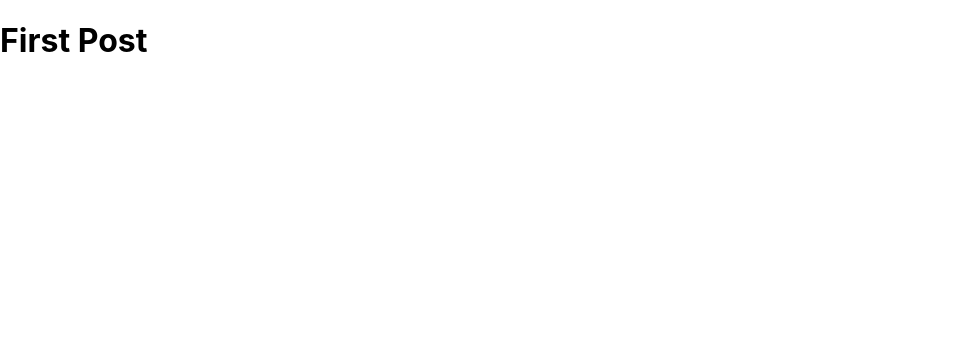
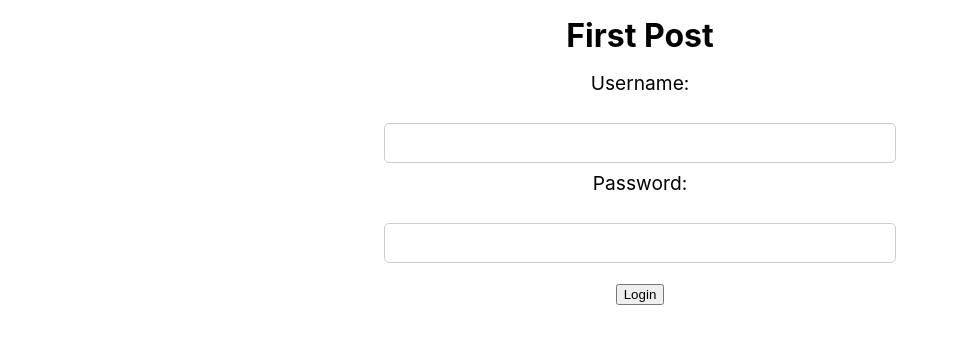
Before and after one commit to FBLACoding/FBLA, a Next.js app: page /student in a window 1280 px wide. Shown: the top 344 px of the page, without its empty margins (0-957 px from the left). Built offline with nearby package versions, Linux system fonts and the light colour scheme.

Commit message:
12/30 progress

```diff
--- a/FBLA ISAIAH PROJECT/css/login.css
+++ /dev/null
@@ -1,61 +0,0 @@
-* {
-    margin:0px;
-    padding:0px;
-    font-family:Arial, Helvetica, sans-serif;
-}
-
-body {
-    display:flex;
-    flex-direction: column;
-    align-items: center;
-}
-
-h1 {
-    margin:30px;
-    padding:0px;
-    font-size: 400%;
-}
-
-.container {
-    display:flex;
-    flex-direction:column;
-    align-items: center;
-    margin-top:30px;
-    font-size:150%;
-}
-body {
-    background-color: #7091D2;
-}
-
-input {
-    margin-bottom:25%;
-    font-size:75%;
-    padding-top:10%;
-    padding-bottom:10%;
-    border-radius:25px;
-    padding-left:10px;
-}
-
-button {
-    font-size:150%;
-    padding:15%;
-    border-radius:20px;
-    background-color: white;
-    border-color:white;
-    padding-left:50%;
-    padding-right:50%;
-    font-weight: 150;
-}
-
-.title a:hover,
-.title a:focus,
-.title a:active {
-  text-decoration: underline;
-  cursor:pointer;
-}
-
-#ti {
-    background-color: #B3B3B3;
-    width:100%;
-    text-align: center;
-}
--- a/FBLA ISAIAH PROJECT/js/login.js
+++ /dev/null
@@ -1 +0,0 @@
-const button = document.getElementById("button");
--- a/package.json
+++ b/package.json
@@ -16,11 +16,12 @@
     "@types/react": "18.0.25",
     "@types/react-dom": "18.0.9",
     "eslint": "8.28.0",
-    "eslint-config-next": "13.0.5",
+    "eslint-config-next": "^12.0.4",
     "framer-motion": "^6.5.1",
     "next": "13.0.5",
     "react": "18.2.0",
     "react-dom": "18.2.0",
+    "react-router-dom": "^6.6.1",
     "typescript": "4.9.3"
   }
 }
--- a/pages/student.js
+++ b/pages/student.js
@@ -1,3 +1,60 @@
+import { useHistory, useLocation } from 'react-router-dom';
+import { useState } from 'react';
+import { BrowserRouter as Router } from 'react-router-dom';
+import { Redirect } from 'react-router-dom';
+
+
 export default function FirstPost() {
-    return <h1>First Post</h1>;
+
+
+  const [isSuccess, setSuccess] = useState(false);
+
+  function login(event) {
+    event.preventDefault();
+    // Get the username and password from the form
+    const adminUser = "k1219851";
+    const adminPass = "12345";
+    const username = document.getElementById('username').value;
+    const password = document.getElementById('password').value;
+
+
+
+    // TODO: Send a request to the server to verify the username and password
+    if (username === adminUser && password === adminPass) {
+      setSuccess(true);
+    } else {
+      setSuccess(false);
+    }
   }
+
+  return (
+
+
+    <div class="center" style={{ width: '50%', margin: '0 auto', textAlign: 'center' }}>
+     { isSuccess && success() }
+      <h1 style={{ fontSize: '2rem', margin: '1rem 0' }}>First Post</h1>
+      <form style={{ margin: '1rem 0' }}>
+        <label htmlFor="username" style={{ display: 'block', margin: '0.5rem 0', fontSize: '1.2rem' }}>Username:</label>
+        <br />
+        <input type="text" id="username" style={{ width: '80%', padding: '0.5rem', fontSize: '1.2rem', border: '1px solid #ccc', borderRadius: '5px' }}/>
+        <br />
+        <label htmlFor="password" style={{ display: 'block', margin: '0.5rem 0', fontSize: '1.2rem' }}> Password:</label>
+        <br />
+        <input type="password" id="password" style={{ width: '80%', padding: '0.5rem', fontSize: '1.2rem', border: '1px solid #ccc', borderRadius: '5px' }}/>
+        <br />
+        <br />
+        <button type="submit" onClick={login}>
+          Login
+        </button>
+      </form>
+    </div>
+
+  );
+
+}
+
+
+function success() {
+  //window.location.href = 'C:\Users\k1219\projects\FBLA\pages\studentInterface.js';
+  return <a href="/studentInterface" className={pages.useHistory}> </a>;
+}
--- /dev/null
+++ b/pages/studentInterface.js
@@ -0,0 +1,3 @@
+function interface() {
+    return <h1>HI</h1>
+}
--- /dev/null
+++ b/styles/studentDesign.css
@@ -0,0 +1,37 @@
+div {
+    width: 50%;
+    margin: 0 auto;
+    text-align: center;
+  }
+
+  form {
+    margin: 1rem 0;
+  }
+
+  label {
+    display: block;
+    margin: 0.5rem 0;
+    font-size: 1.2rem;
+  }
+
+  input[type="text"],
+  input[type="password"] {
+    width: 80%;
+    padding: 0.5rem;
+    font-size: 1.2rem;
+    border: 1px solid #ccc;
+    border-radius: 5px;
+  }
+
+  button[type="submit"] {
+    padding: 0.5rem 1rem;
+    font-size: 1.2rem;
+    border: 1px solid #ccc;
+    border-radius: 5px;
+    background-color: #eee;
+    cursor: pointer;
+  }
+
+  button[type="submit"]:hover {
+    background-color: #ddd;
+  }
```
Also changed, not shown: FBLA ISAIAH PROJECT/html/login.html (deleted, +0 -25 lines), pages/index.tsx (+2 -138 lines), FBLA ISAIAH PROJECT/html/home.html (deleted), 1 other file (tests, documents, lock files or other folders).
